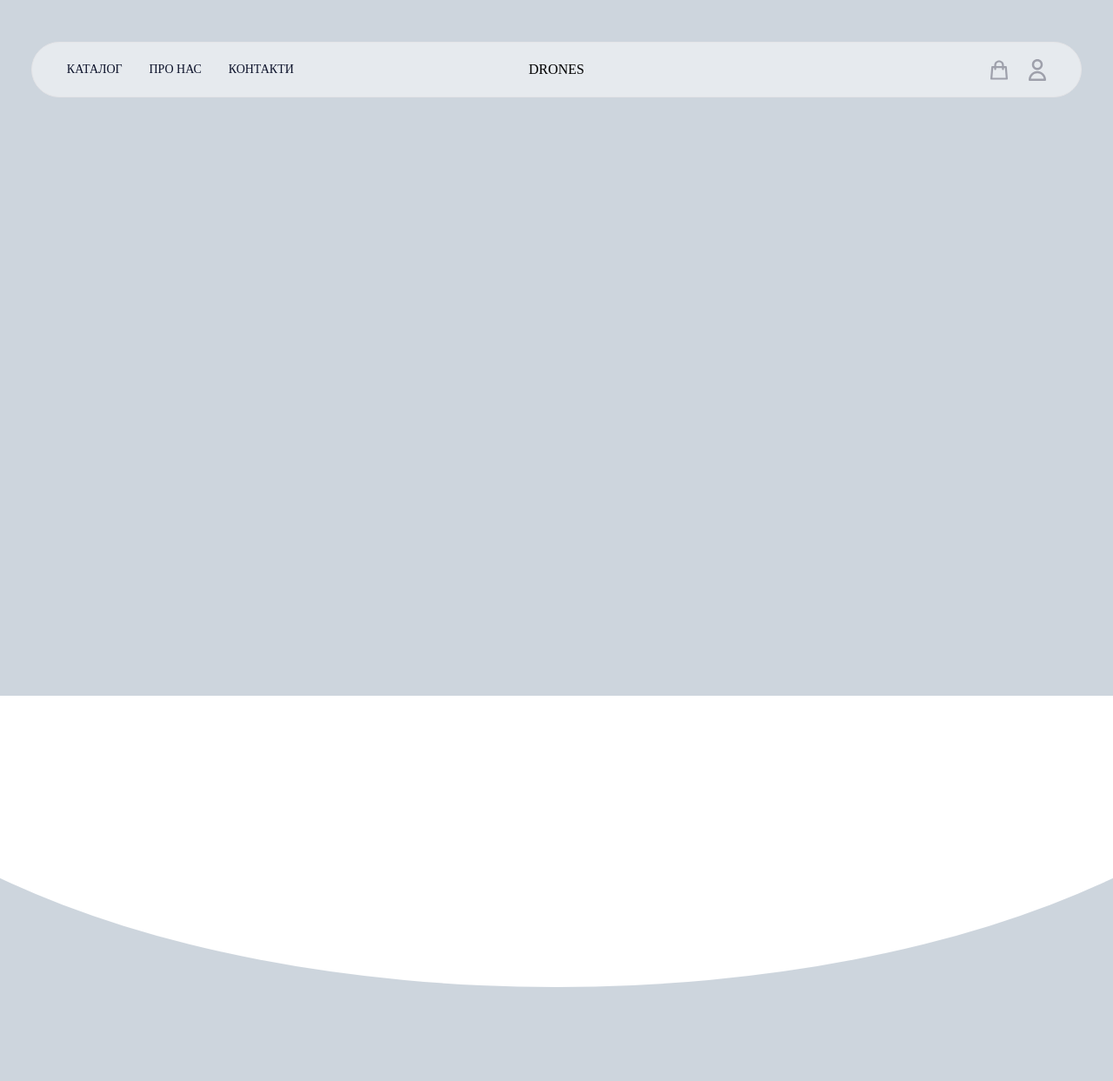
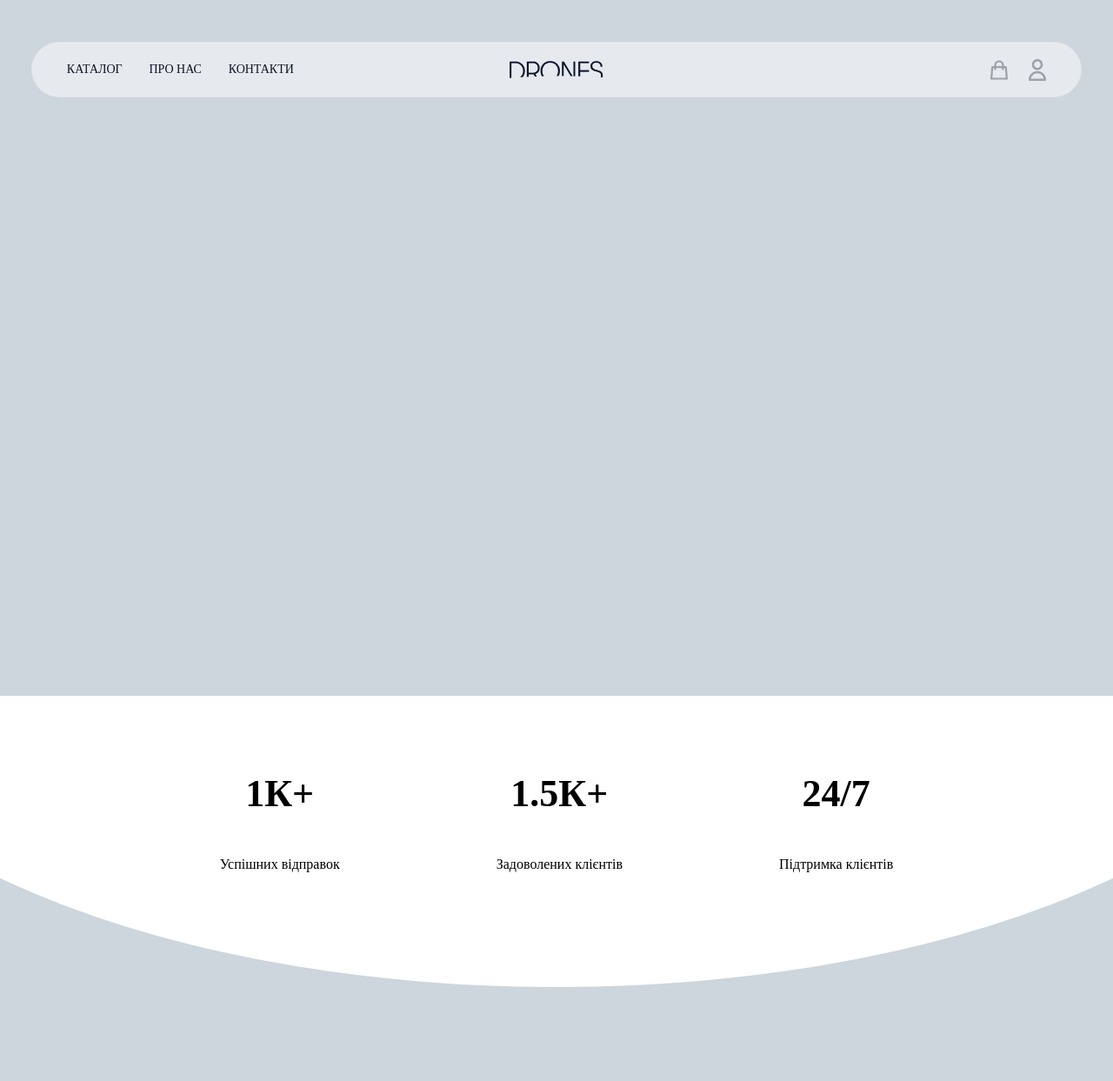
Before and after one commit to WorldIT-academy/Shop-Project-19-30, a Python web app: template project/templates/base.html in a window 1280 px wide. Shown: the top 1243 px of the page at 87% size. Run offline with Jinja, Linux system fonts and the light colour scheme; the template is opened without the code that fills it, so the values that code supplies are empty.

Commit message:
modificate footer

```diff
--- a/project/static/css/footer.css
+++ b/project/static/css/footer.css
@@ -17,3 +17,25 @@ footer{
     background-color: white;
     border-radius: 100%;
 }
+
+#site-info{
+    position:absolute;
+    z-index: 1;
+    display: flex;
+    flex-direction: row;
+    gap:180px;
+    top:87px;
+}
+
+#site-info div{
+    height: 116px;
+    display: flex;
+    flex-direction:column;
+    justify-content: space-between;
+    align-items: center;
+}
+
+#site-info div h1{
+    font-size: 44px ;
+    font-weight: bold;
+}
--- a/project/templates/base.html
+++ b/project/templates/base.html
@@ -15,7 +15,8 @@
             <a href="/contacts/">КОНТАКТИ</a>
         </nav>
         <div id="name-site">
-            <p id="name">DRONES</p>
+            <!-- <p id="name">DRONES</p>  -->
+            <a href ='/'><img src="{{url_for('static', filename = 'img/logo.png')}}" alt=""></a>
             <div id="name-elipse"></div>
         </div>
         <div id="icons">
```
Also changed, not shown: project/static/img/logo.png (added).
